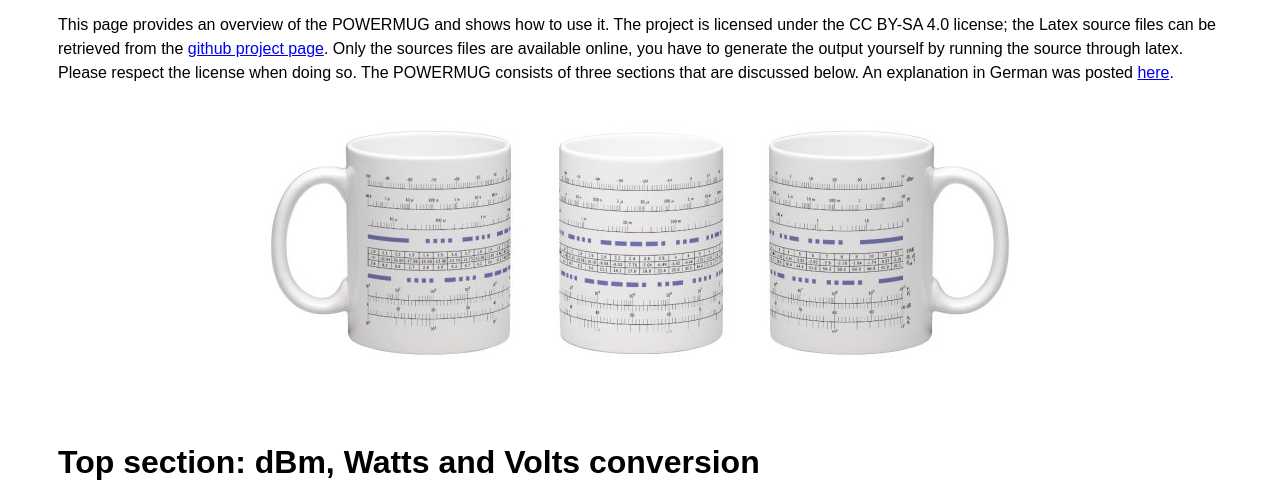
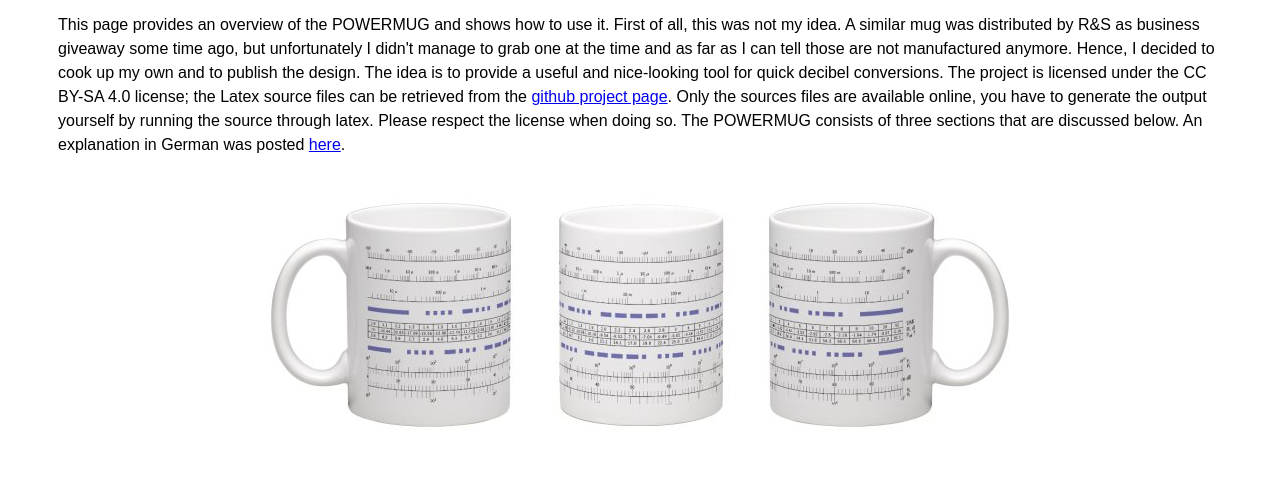
Before and after one commit to HB9UF/powermug, a plain HTML site: page docs/index.html in a window 1280 px wide. Shown: the part 310-800 px from the top of the page. Drawn offline with Linux system fonts and the light colour scheme.

Commit message:
Refining the introductory text.

```diff
--- a/docs/index.html
+++ b/docs/index.html
@@ -10,7 +10,12 @@
 <div id="title"></div>
 <div id="body">
 <h1>Introduction</h1>
-This page provides an overview of the POWERMUG and shows how to use it. The
+This page provides an overview of the POWERMUG and shows how to use it. First
+of all, this was not my idea. A similar mug was distributed by R&amp;S as
+business giveaway some time ago, but unfortunately I didn't manage to grab
+one at the time and as far as I can tell those are not manufactured anymore.
+Hence, I decided to cook up my own and to publish the design. The idea is to
+provide a useful and nice-looking tool for quick decibel conversions. The
 project is licensed under the CC BY-SA 4.0 license; the Latex source files can
 be retrieved from the <a href="https://github.com/HB9UF/powermug">github
 project page</a>. Only the sources files are available online, you have to
```
